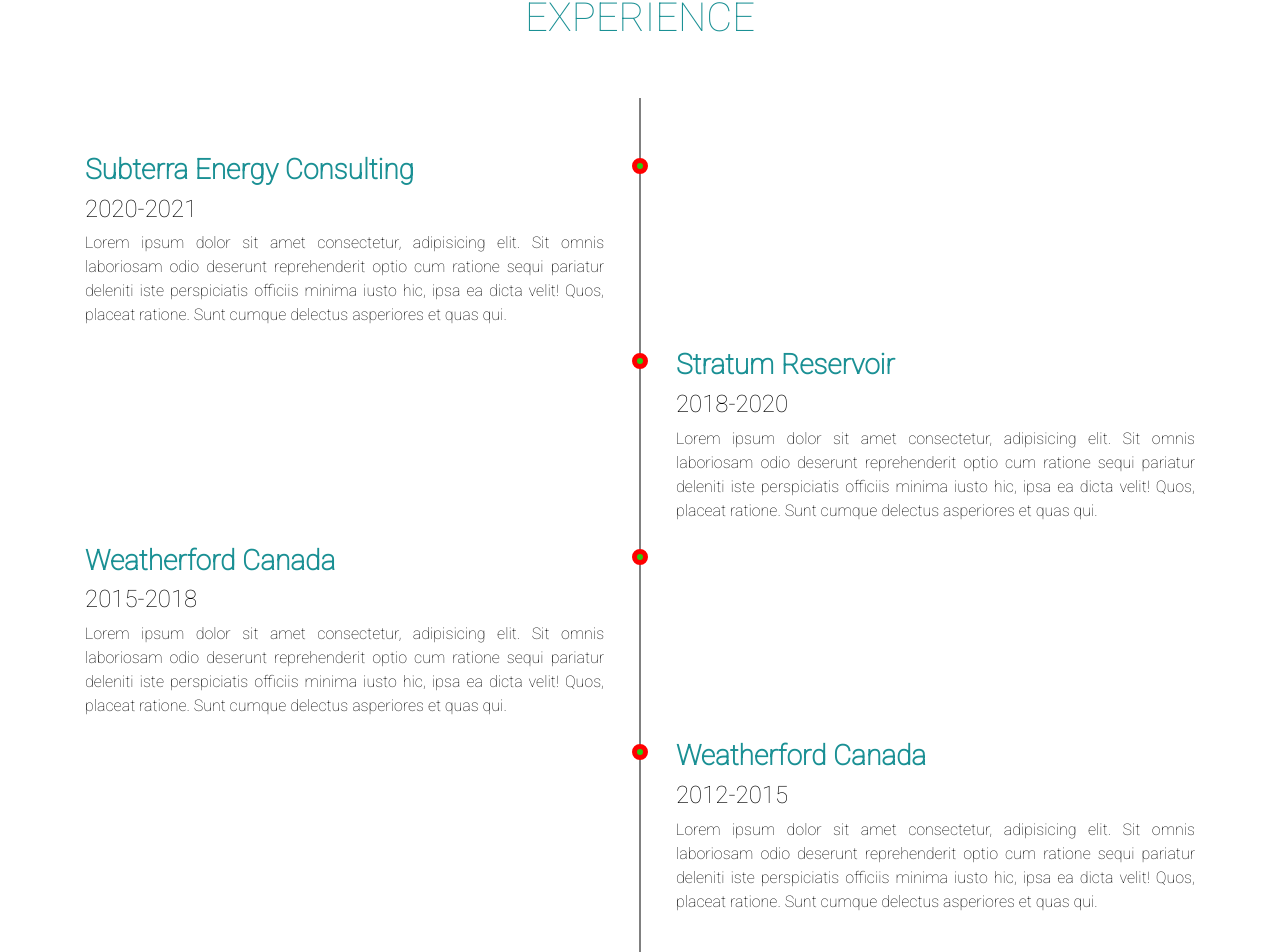
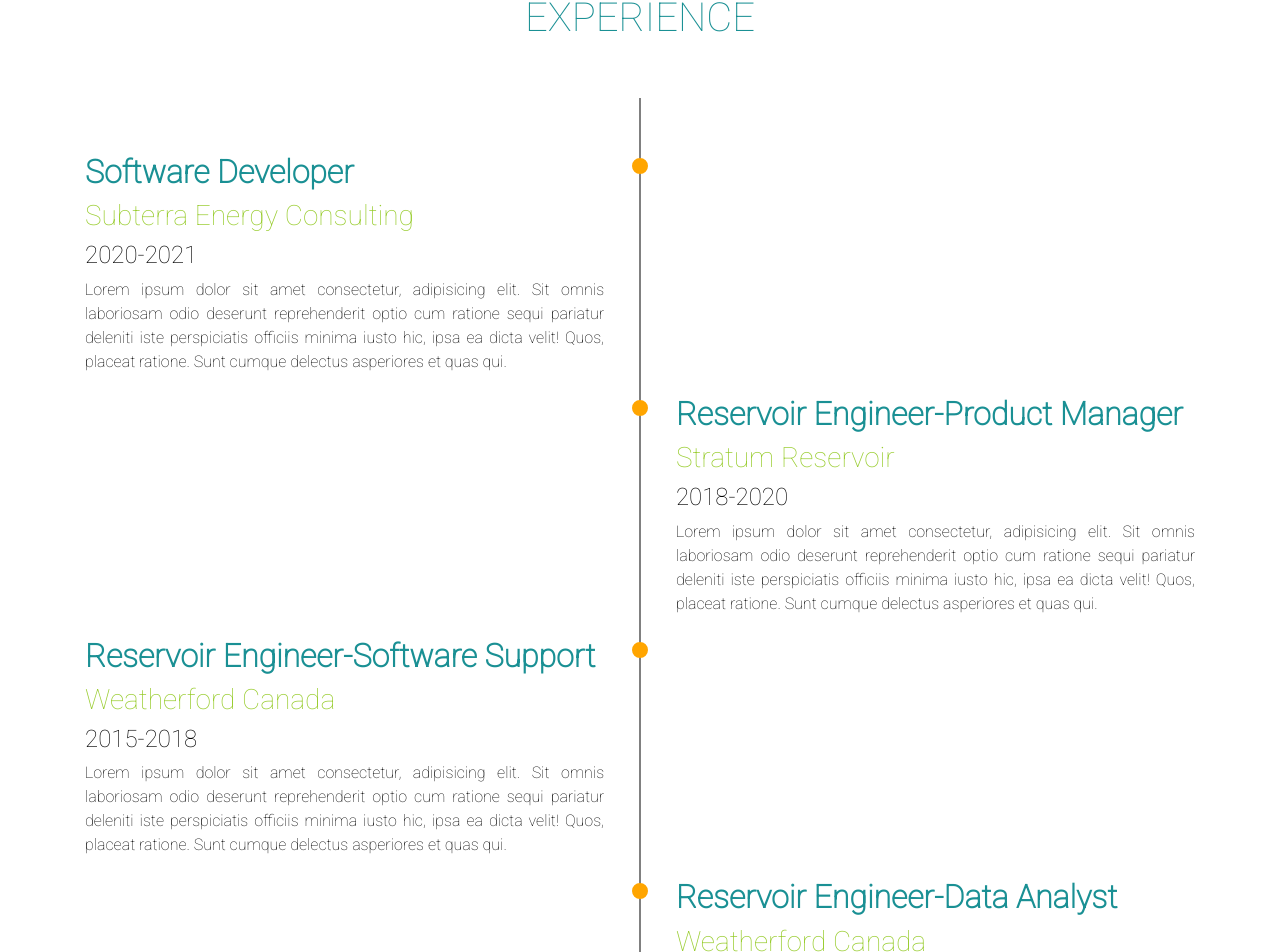
Before and after one commit to Mehdi203/portfolioWebsite, a React (Create React App) app: page / in a window 1280 px wide. Shown: the part 1686-2638 px from the top of the page. Built offline with nearby package versions, Linux system fonts and the light colour scheme.

Commit message:
exprience2

```diff
--- a/src/components/Exprience/Exprience.css
+++ b/src/components/Exprience/Exprience.css
@@ -54,8 +54,8 @@
   width: 1rem;
   height: 1rem;
   border-radius: 50%;
-  border: 0.3125rem solid red;
-  background: var(--primary-orange);
+  border: 0.3125rem solid var(--third-color);
+  background: var(--third-color);
   margin-top: 0.625rem;
   z-index: 3;
 }
@@ -67,12 +67,14 @@
   direction: ltr;
 }
 
-.timeline-content h3 {
+h2 {
   margin-top: 0.3125rem;
   color: var(--primary-color);
   font-weight: 900;
 }
-
+h3 {
+  color: yellowgreen;
+}
 /*------------ MEDIA ------------------*/
 @media (max-width: 768px) {
   .experience .container {
--- a/src/components/Exprience/Exprience.js
+++ b/src/components/Exprience/Exprience.js
@@ -11,6 +11,7 @@
         <div className="timeline-block timeline-block-left">
           <div className="marker"></div>
           <div className="timeline-content">
+            <h2>Software Developer</h2>
             <h3>Subterra Energy Consulting</h3>
             <h4>2020-2021</h4>
             <p>
@@ -26,6 +27,7 @@
         <div className="timeline-block timeline-block-right">
           <div className="marker"></div>
           <div className="timeline-content">
+            <h2>Reservoir Engineer-Product Manager</h2>
             <h3>Stratum Reservoir</h3>
             <h4>2018-2020</h4>
             <p>
@@ -41,6 +43,7 @@
         <div className="timeline-block timeline-block-left">
           <div className="marker"></div>
           <div className="timeline-content">
+            <h2>Reservoir Engineer-Software Support</h2>
             <h3>Weatherford Canada</h3>
             <h4>2015-2018</h4>
             <p>
@@ -56,6 +59,7 @@
         <div className="timeline-block timeline-block-right">
           <div className="marker"></div>
           <div className="timeline-content">
+            <h2>Reservoir Engineer-Data Analyst</h2>
             <h3>Weatherford Canada</h3>
             <h4>2012-2015</h4>
             <p>
--- a/src/components/Skills/Skills.css
+++ b/src/components/Skills/Skills.css
@@ -24,6 +24,7 @@
   padding: 0.625rem;
   margin-bottom: 1.8rem;
   background-color: white;
+  transition: 0.3s ease-in-out;
 }
 
 .box:hover {
```
